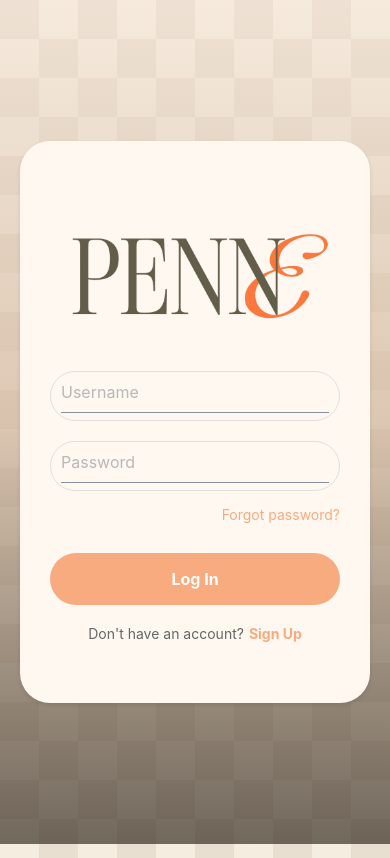
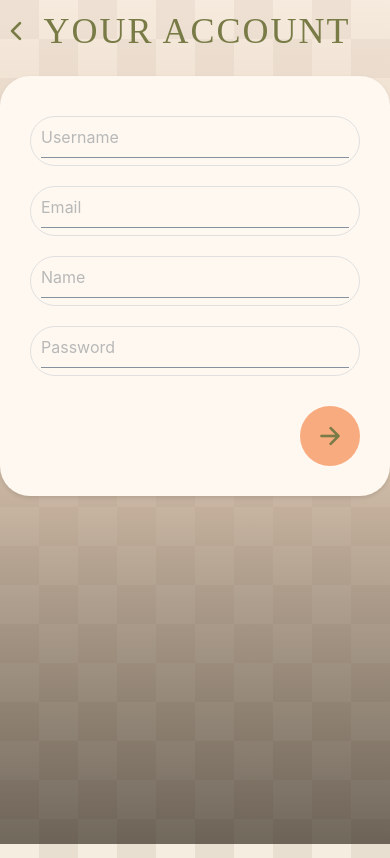
Before and after one commit to wesleyyliu/penne, a React Native app in the folder penne/: screen /SignUp in a window 390 px wide. Built offline with nearby package versions, Linux system fonts and the light colour scheme.

Commit message:
sign up logic

```diff
--- a/penne/App.tsx
+++ b/penne/App.tsx
@@ -1,7 +1,6 @@
 import React from 'react'
 import { NavigationContainer } from '@react-navigation/native';
 import { createBottomTabNavigator } from '@react-navigation/bottom-tabs';
-import { createStackNavigator } from '@react-navigation/stack';
 import FeedScreen from './screens/FeedScreen';
 import LeaderboardScreen from './screens/LeaderboardScreen';
 import ProfileStack from './screens/ProfileStack';
@@ -9,9 +8,9 @@ import HomeStack from './screens/HomeStack';
 import { useState, useEffect } from 'react';
 import { supabase } from './lib/supabase';
 import { Session } from '@supabase/supabase-js';
-import Auth from './components/Auth';
 import { View } from 'react-native';
 import Ionicons from 'react-native-vector-icons/Ionicons';
+import AuthStackScreen from './screens/AuthStack';
 
 const Tab = createBottomTabNavigator();
 
@@ -30,7 +29,11 @@ export default function App() {
   }, []);
 
   if (!(session && session.user)) {
-    return <Auth />;
+    return (
+      <NavigationContainer>
+        <AuthStackScreen />
+      </NavigationContainer>
+    );
   }
 
   return (
--- a/penne/components/Auth.tsx
+++ b/penne/components/Auth.tsx
@@ -16,7 +16,7 @@ AppState.addEventListener('change', (state) => {
   }
 })
 
-export default function Auth() {
+export default function Auth({ navigation }: { navigation: any }) {
   const [email, setEmail] = useState('')
   const [password, setPassword] = useState('')
   const [loading, setLoading] = useState(false)
@@ -32,19 +32,8 @@ export default function Auth() {
     setLoading(false)
   }
 
-  async function signUpWithEmail() {
-    setLoading(true)
-    const {
-      data: { session },
-      error,
-    } = await supabase.auth.signUp({
-      email: email,
-      password: password,
-    })
-
-    if (error) Alert.alert(error.message)
-    if (!session) Alert.alert('Please check your inbox for email verification!')
-    setLoading(false)
+  function navigateToSignUp() {
+    navigation.navigate('SignUp')
   }
 
   return (
@@ -92,7 +81,7 @@ export default function Auth() {
 
           <View style={styles.signupContainer}>
             <Text style={styles.noAccountText}>Don't have an account?</Text>
-            <TouchableOpacity onPress={() => signUpWithEmail()}>
+            <TouchableOpacity onPress={() => navigateToSignUp()}>
               <Text style={styles.signupText}>Sign Up</Text>
             </TouchableOpacity>
           </View>
--- /dev/null
+++ b/penne/components/SignUpScreen.tsx
@@ -0,0 +1,217 @@
+import React, { useState } from 'react'
+import { Alert, StyleSheet, View, Image, Text, TouchableOpacity, SafeAreaView, Platform } from 'react-native'
+import { supabase } from '../lib/supabase'
+import { Button, Input } from '@rneui/themed'
+import Ionicons from 'react-native-vector-icons/Ionicons'
+import CheckerboardBackground from './CheckerboardBackground'
+
+export default function SignUpScreen({ navigation }: { navigation: any }) {
+  const [fullName, setFullName] = useState('')
+  const [username, setUsername] = useState('')
+  const [email, setEmail] = useState('')
+  const [password, setPassword] = useState('')
+  const [loading, setLoading] = useState(false)
+
+  async function signUpWithEmail() {
+    if (!fullName || !username || !email || !password) {
+      Alert.alert('Please fill in all required fields')
+      return
+    }
+
+    setLoading(true)
+
+    try {
+      // First check if username already exists
+      const { data: existingUser, error: checkError } = await supabase
+        .from('profiles')
+        .select('username')
+        .eq('username', username)
+        .single()
+
+      if (checkError && checkError.code !== 'PGRST116') {
+        // PGRST116 is "no rows returned" which is what we want
+        throw checkError
+      }
+
+      if (existingUser) {
+        Alert.alert('Username already exists. Please choose another username.')
+        setLoading(false)
+        return
+      }
+
+      // Sign up with Supabase Auth
+      const {
+        data: { session, user },
+        error: signUpError,
+      } = await supabase.auth.signUp({
+        email: email,
+        password: password,
+        options: {
+          data: {
+            full_name: fullName,
+            username: username,
+          }
+        }
+      })
+
+      console.log('Sign up response:', {
+        user: user,
+        session: session,
+        userMetadata: user?.user_metadata,
+        appMetadata: user?.app_metadata
+      })
+
+      if (signUpError) throw signUpError
+
+      if (!session) {
+        // This is expected if email confirmation is required
+        Alert.alert(
+          'Please check your inbox for email verification!',
+          '',
+          [{ text: 'OK', onPress: () => navigation.goBack() }]
+        )
+        // The database trigger will handle creating the profile
+      }
+    } catch (error) {
+      if (error instanceof Error) {
+        Alert.alert(error.message)
+      }
+    } finally {
+      setLoading(false)
+    }
+  }
+
+  return (
+    <CheckerboardBackground>
+      <SafeAreaView style={styles.container}>
+        <View style={styles.header}>
+          <TouchableOpacity onPress={() => navigation.goBack()} style={styles.backButton}>
+            <Ionicons name="chevron-back" size={28} color="#787b46" />
+          </TouchableOpacity>
+          <Text style={styles.headerTitle}>YOUR ACCOUNT</Text>
+          <View style={{ width: 28 }} />
+        </View>
+
+        <View style={styles.authCard}>
+          <Input
+            onChangeText={(text) => setUsername(text)}
+            value={username}
+            placeholder="Username"
+            autoCapitalize={'none'}
+            containerStyle={styles.inputField}
+            inputStyle={styles.inputText}
+            placeholderTextColor="#B8B8B8"
+          />
+
+          <Input
+            onChangeText={(text) => setEmail(text)}
+            value={email}
+            placeholder="Email"
+            autoCapitalize={'none'}
+            containerStyle={styles.inputField}
+            inputStyle={styles.inputText}
+            placeholderTextColor="#B8B8B8"
+          />
+
+          <View style={styles.nameInputRow}>
+            <Input
+              onChangeText={(text) => setFullName(text)}
+              value={fullName}
+              placeholder="Name"
+              containerStyle={[styles.inputField]}
+              inputStyle={styles.inputText}
+              placeholderTextColor="#B8B8B8"
+            />
+          </View>
+
+          <Input
+            onChangeText={(text) => setPassword(text)}
+            value={password}
+            secureTextEntry={true}
+            placeholder="Password"
+            autoCapitalize={'none'}
+            containerStyle={styles.inputField}
+            inputStyle={styles.inputText}
+            placeholderTextColor="#B8B8B8"
+          />
+
+          <TouchableOpacity
+            style={[styles.arrowButton, loading && styles.disabledButton]}
+            onPress={() => signUpWithEmail()}
+            disabled={loading}
+          >
+            <Ionicons name="arrow-forward" size={28} color="#787b46" />
+          </TouchableOpacity>
+        </View>
+      </SafeAreaView>
+    </CheckerboardBackground>
+  )
+}
+
+const styles = StyleSheet.create({
+  container: {
+    flex: 1,
+    padding: 20,
+  },
+  header: {
+    flexDirection: 'row',
+    justifyContent: 'space-between',
+    alignItems: 'center',
+    marginBottom: 24,
+    paddingTop: 10,
+  },
+  headerTitle: {
+    fontSize: 36,
+    fontWeight: '300',
+    letterSpacing: 2,
+    color: '#787b46',
+    fontFamily: Platform.OS === 'ios' ? 'Times New Roman' : 'serif',
+    textTransform: 'uppercase',
+    textAlign: 'center',
+  },
+  backButton: {
+    padding: 2,
+  },
+  authCard: {
+    width: '100%',
+    backgroundColor: '#fef8f0',
+    borderRadius: 30,
+    padding: 30,
+    alignItems: 'center',
+    shadowColor: "#000",
+    shadowOffset: { width: 0, height: 2 },
+    shadowOpacity: 0.1,
+    shadowRadius: 4,
+    elevation: 3,
+  },
+  inputField: {
+    borderWidth: 1,
+    borderColor: '#E0E0E0',
+    borderRadius: 50,
+    marginVertical: 10,
+    paddingHorizontal: 10,
+    height: 50,
+  },
+  nameInputRow: {
+    flexDirection: 'row',
+    justifyContent: 'space-between',
+    width: '100%',
+  },
+  inputText: {
+    color: '#333',
+    fontSize: 16,
+  },
+  arrowButton: {
+    backgroundColor: '#f8ab7f',
+    width: 60,
+    height: 60,
+    borderRadius: 30,
+    justifyContent: 'center',
+    alignItems: 'center',
+    marginTop: 20,
+    alignSelf: 'flex-end',
+  },
+  disabledButton: {
+    opacity: 0.7,
+  },
+})
--- /dev/null
+++ b/penne/screens/AuthStack.tsx
@@ -0,0 +1,15 @@
+import React from 'react'
+import { createStackNavigator } from '@react-navigation/stack'
+import Auth from '../components/Auth'
+import SignUpScreen from '../components/SignUpScreen'
+
+const AuthStack = createStackNavigator()
+
+export default function AuthStackScreen() {
+  return (
+    <AuthStack.Navigator screenOptions={{ headerShown: false }}>
+      <AuthStack.Screen name="Login" component={Auth} />
+      <AuthStack.Screen name="SignUp" component={SignUpScreen} />
+    </AuthStack.Navigator>
+  )
+}
```
Also changed, not shown: 1 other file (tests, documents, lock files or other folders).
